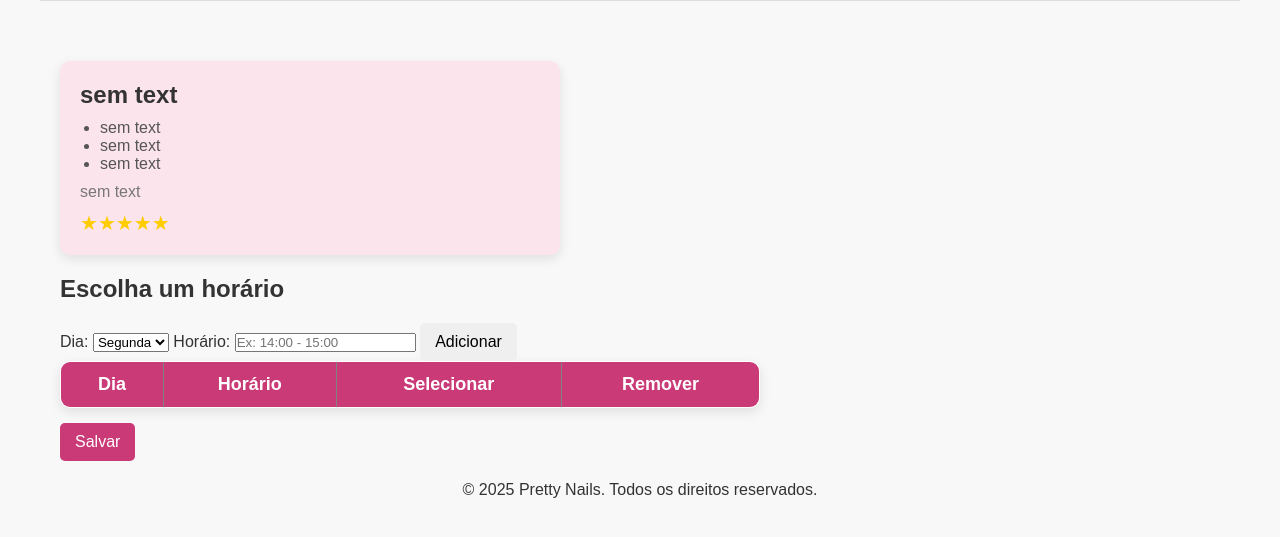
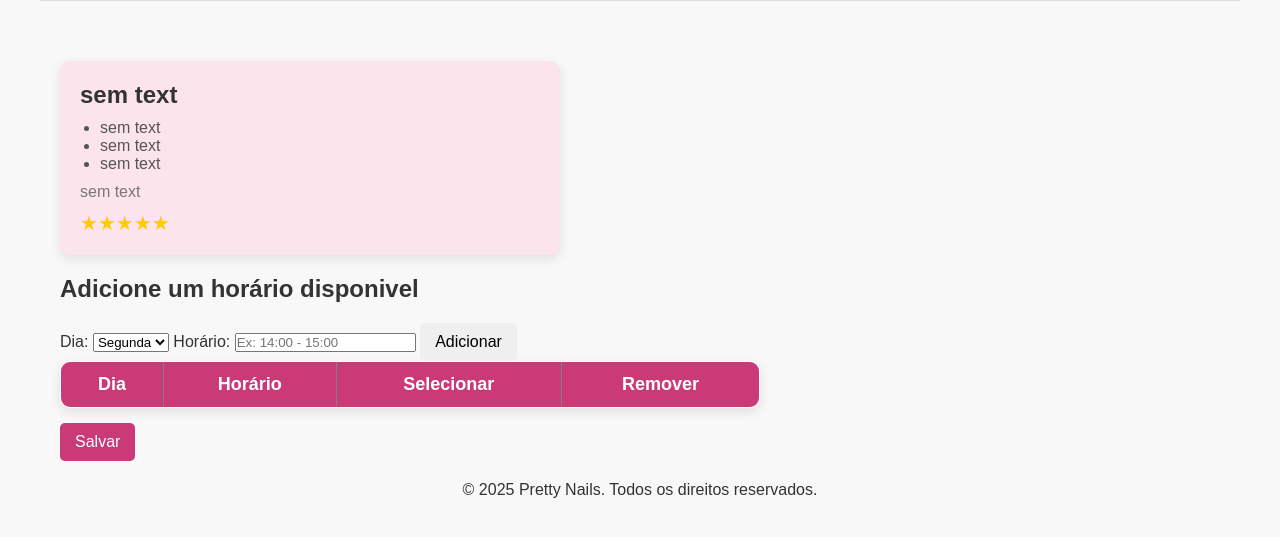
Before and after one commit to Pedroifpi/perfil-uuario-, a plain HTML site: page index.html in a window 1280 px wide. Shown: the part 63-600 px from the top of the page. Drawn offline with Linux system fonts and the light colour scheme.

Commit message:
Update index.html

```diff
--- a/index.html
+++ b/index.html
@@ -39,7 +39,7 @@
         </section>
 
         <section class="scheduling">
-            <h3>Escolha um horário</h3>
+            <h3>Adicione um horário disponivel</h3>
             <label for="diaSemana">Dia:</label>
             <select id="diaSemana">
                 <option value="Segunda">Segunda</option>
```
